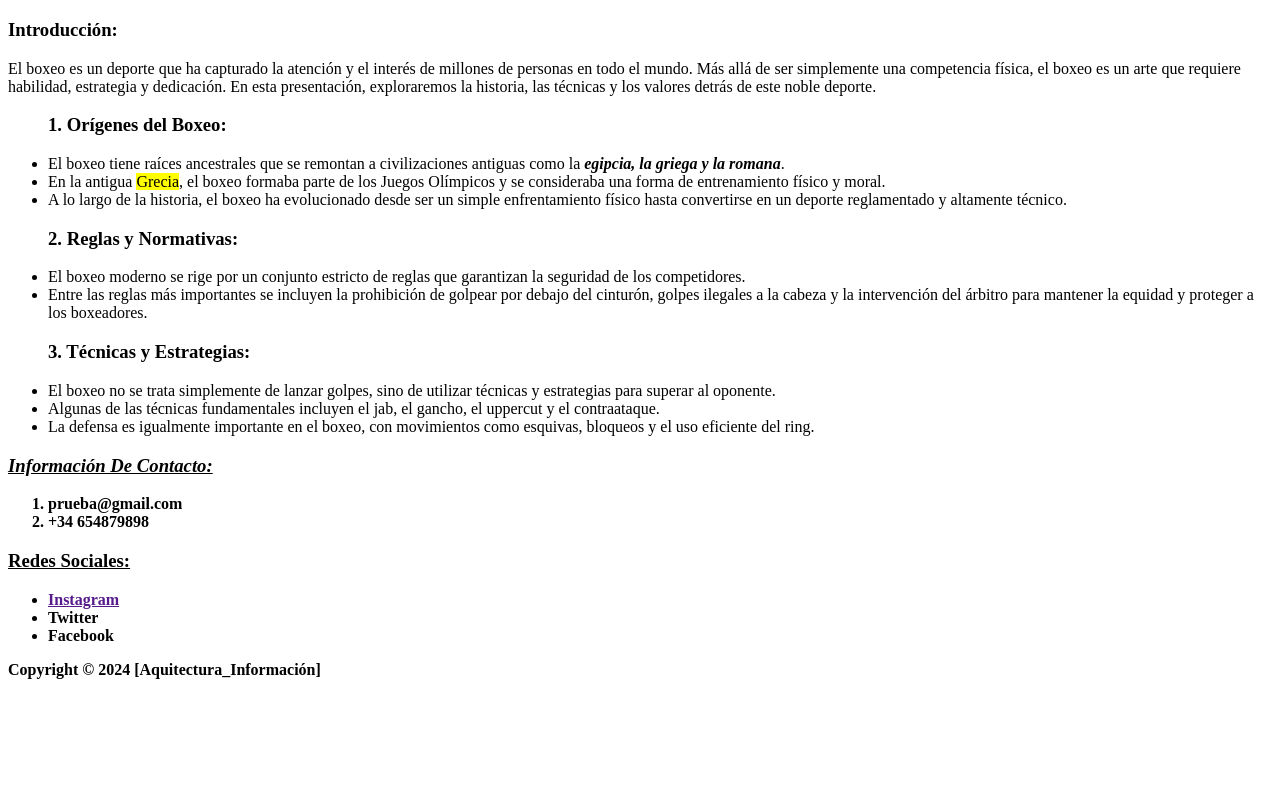
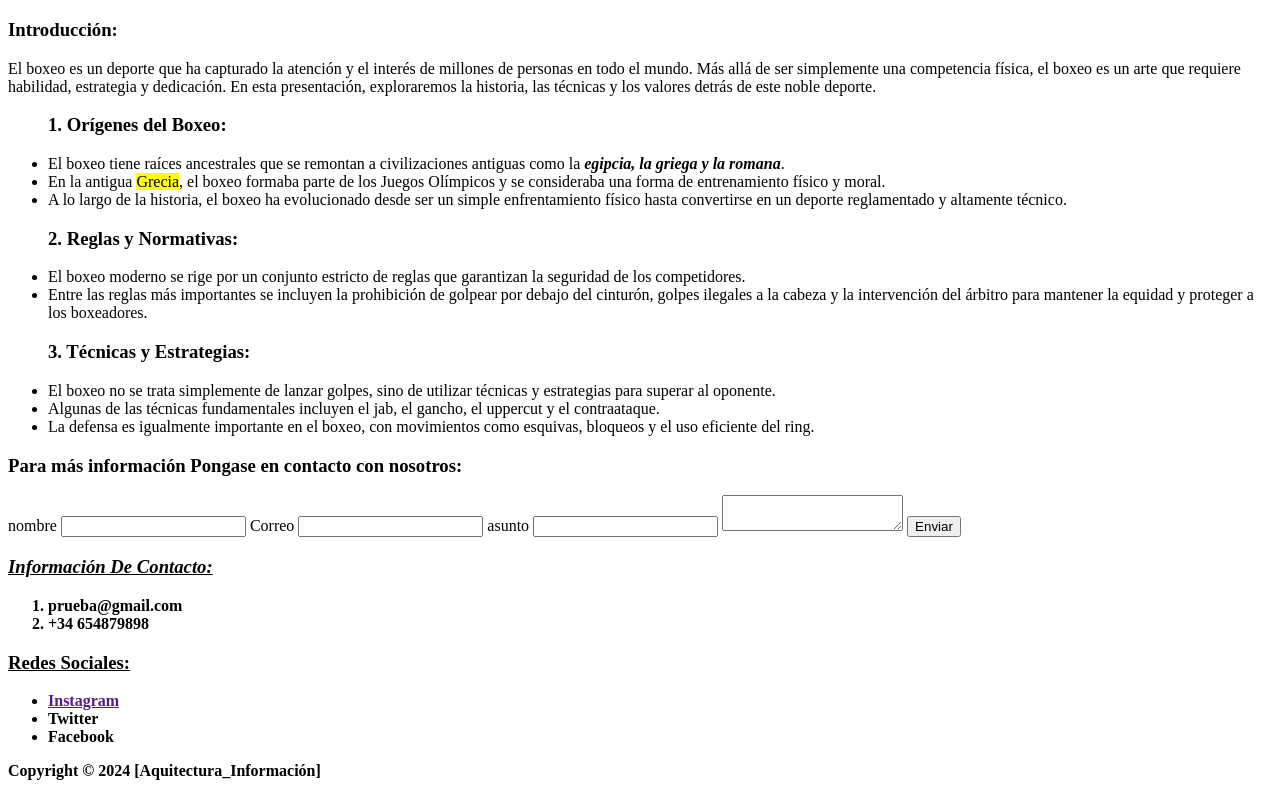
Before and after one commit to AYMANKM/Arquitecutra-informacion_Ayman, a plain HTML site: page arquitectura-info/index.html in a window 1280 px wide. Shown: the part 461-1257 px from the top of the page. Before the commit the page ends 1156 px from the top, so only its background shows below. Drawn offline with Linux system fonts and the light colour scheme.

Commit message:
cambio hecho

```diff
--- a/arquitectura-info/index.html
+++ b/arquitectura-info/index.html
@@ -88,6 +88,23 @@
       </section>
     </main>
     <footer>
+        <form action="">
+            <h3><strong>Para más información Pongase en contacto con nosotros:</strong></h3>
+            <label for="name">
+                <span>nombre</span>
+                <input type="text" id="name" required>
+            </label>
+            <label for="email">
+                <span>Correo</span>
+                <input type="email" id="email"  required>
+            </label>
+            <label for="asunto">
+                <span>asunto</span>
+                <input type="text" id="asunto" >
+            </label>
+            <textarea name="Mensaje" ></textarea>
+            <button type="submit">Enviar</button>
+        </form>
         <h3><em><strong><u>Información De Contacto:</u></u><strong></em></h3>
             <ol>
         <li>prueba@gmail.com</li>
```
Lines whose indentation alone changed are shown as unchanged.
